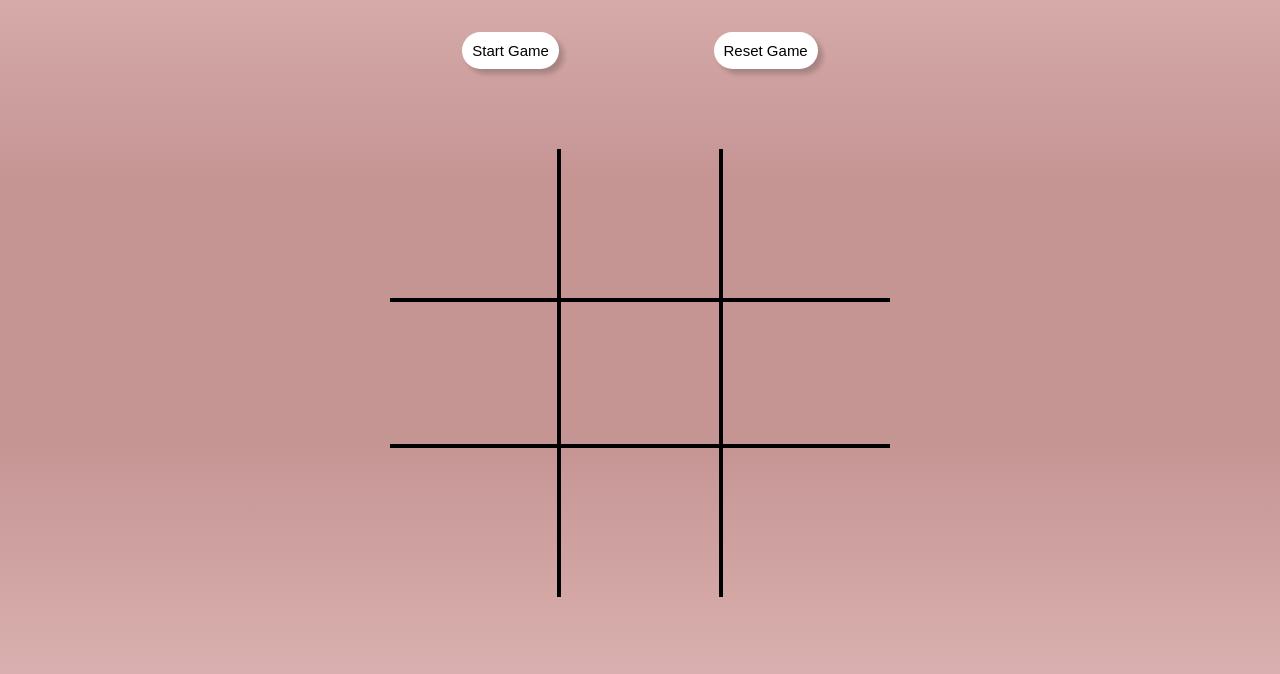
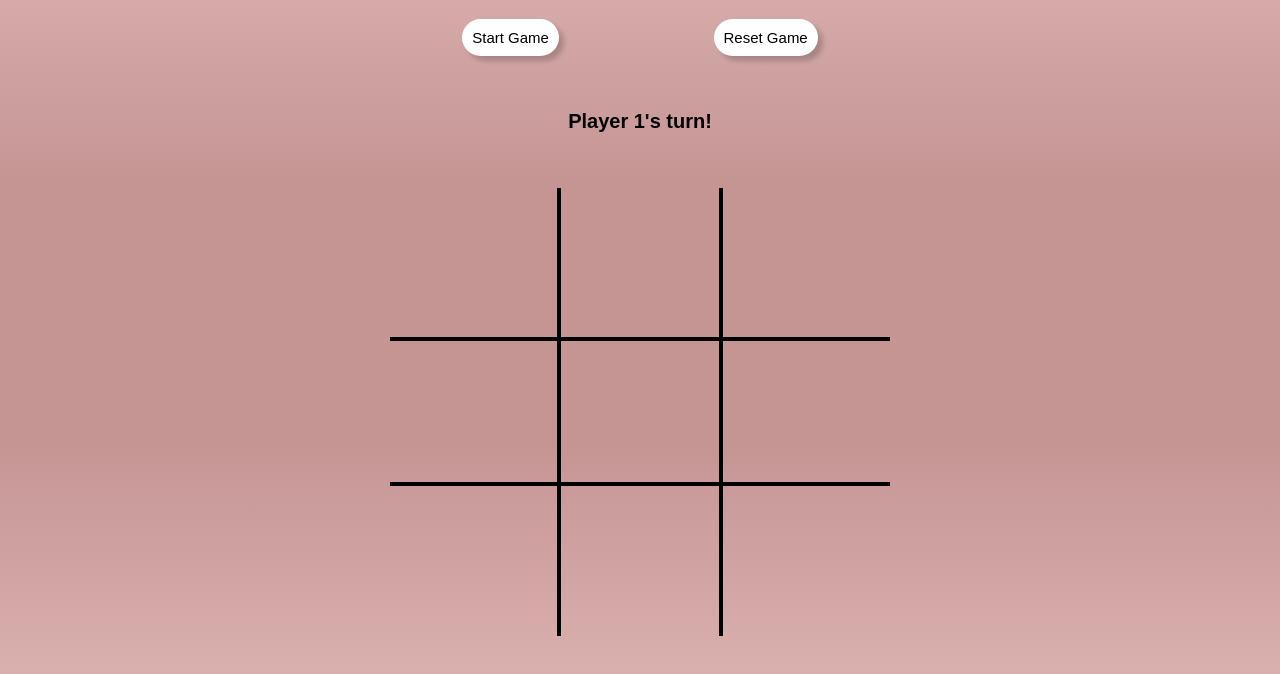
Before and after one commit to Kritijo/Tic-Tac-Toe, a plain HTML site: page index.html in a window 1280 px wide. Both pictures are taken after a click on the button "Start Game". Shown: the part 88-762 px from the top of the page. Drawn offline with Linux system fonts and the light colour scheme.

Commit message:
Implement handlePlayer to display current player

```diff
--- a/index.html
+++ b/index.html
@@ -14,6 +14,7 @@
             <button class="start">Start Game</button>
             <button class="reset">Reset Game</button>
         </div>
+        <div class="player"></div>
         <div class="game-board">
             <div class="cell"></div>
             <div class="cell"></div>
--- a/index.js
+++ b/index.js
@@ -9,6 +9,7 @@
         currentPlayer : false,
         grid : document.querySelector(".game-board"),
         result : document.querySelector(".result"),
+        player : document.querySelector(".player"),
 
         startGame : function(){
             let start = document.querySelector(".start");
@@ -23,6 +24,11 @@
                 cell.textContent = this.board[Math.floor(idx/3)][idx%3];
             })
             this.handleColour();
+            this.handlePlayer();
+        },
+
+        handlePlayer : function(){
+            this.player.textContent = this.currentPlayer ? `Player 1's turn!` : `Player 2's turn!`;
         },
 
         handleColour: function(){
@@ -39,6 +45,7 @@
             }
             if(this.spaceAvailable>0){
                 this.currentPlayer = !this.currentPlayer;
+                this.handlePlayer();
                 this.playerMove();
             }
             else{
--- a/styles.css
+++ b/styles.css
@@ -82,3 +82,8 @@ button:active{
 .result{
     font-size: 28px;
 }
+
+.player{
+    font-size:20px;
+    font-weight: 600;
+}
```
